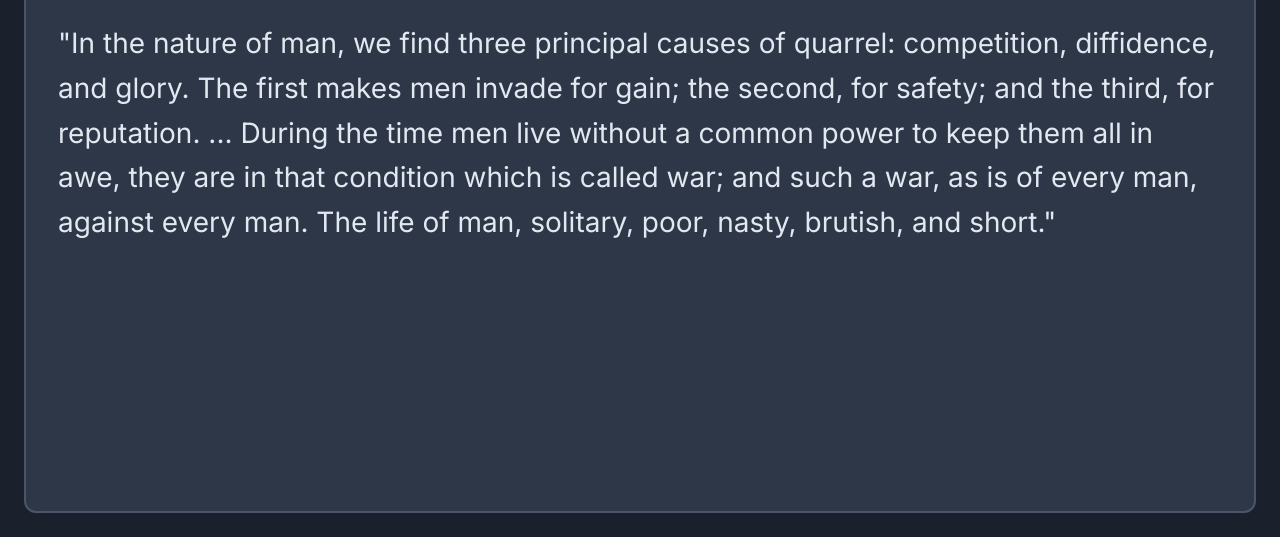
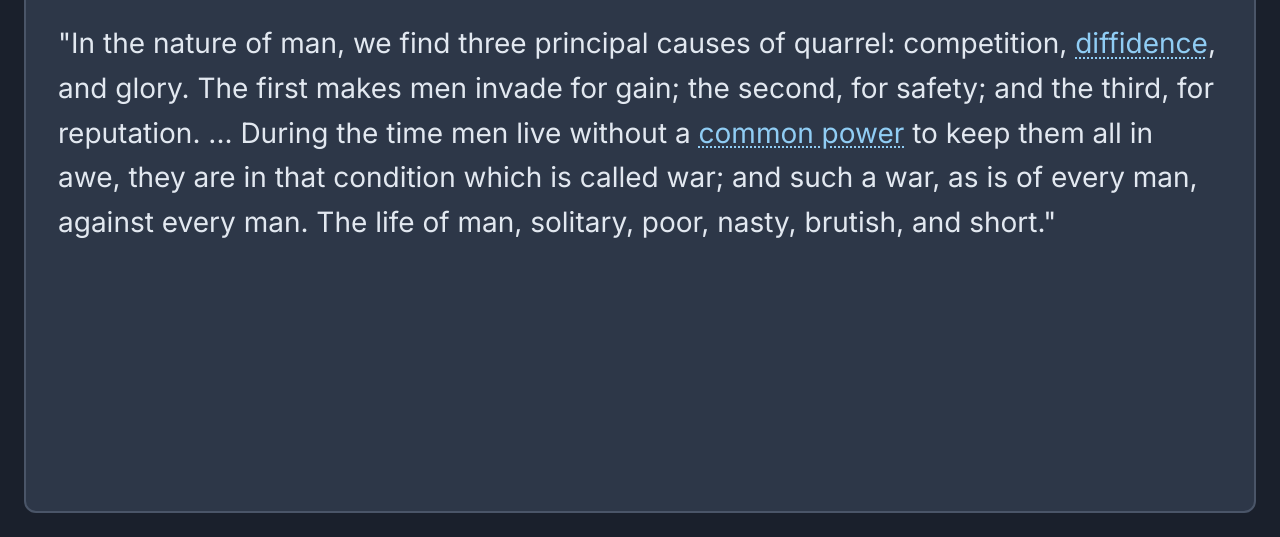
Before and after one commit to badamscms/smartboard, a plain HTML site: page index.html in a window 1280 px wide. Shown: the part 317-854 px from the top of the page. Drawn offline with nearby package versions, Linux system fonts and the light colour scheme.

Commit message:
Update index.html

```diff
--- a/index.html
+++ b/index.html
@@ -67,6 +67,17 @@
             color: #1a202c;
             font-weight: bold;
         }
+        .glossary-term {
+            text-decoration: underline;
+            text-decoration-style: dotted;
+            text-decoration-thickness: 2px;
+            text-underline-offset: 4px;
+            cursor: help;
+            color: #90cdf4;
+        }
+        .hidden {
+            display: none;
+        }
     </style>
 </head>
 <body class="overflow-hidden">
@@ -99,24 +110,73 @@
         <!-- Document panes will be injected here by JavaScript -->
     </main>
 
+    <!-- Glossary Modal -->
+    <div id="glossary-modal" class="hidden fixed inset-0 bg-black bg-opacity-70 flex items-center justify-center p-4 z-50">
+        <div class="bg-gray-800 text-gray-200 rounded-lg shadow-xl p-8 max-w-3xl w-full relative border-2 border-gray-600">
+            <button id="close-modal" class="absolute top-4 right-4 text-gray-400 hover:text-white text-4xl leading-none">&times;</button>
+            <h3 id="modal-term" class="text-3xl font-bold mb-4 text-yellow-400"></h3>
+            <p id="modal-definition" class="text-2xl"></p>
+        </div>
+    </div>
+
+
     <script>
+        const glossary = {
+            'diffidence': {
+                term: 'Diffidence',
+                definition: 'In Hobbes’s context, this means distrust or fear of other people, leading one to act first for their own safety.'
+            },
+            'common power': {
+                term: 'Common Power',
+                definition: 'A single, strong government or authority with the power to control everyone, which Hobbes believed was necessary to prevent chaos.'
+            },
+            'consent': {
+                term: 'Consent',
+                definition: 'Permission or agreement for something to happen. Locke and Jefferson argued that governments get their power from the consent of the people.'
+            },
+            'arbitrary power': {
+                term: 'Arbitrary Power',
+                definition: 'Power used by a ruler for any reason they want, without having to follow any rules or laws.'
+            },
+            'absolved': {
+                term: 'Absolved',
+                definition: 'To be set free from an obligation or blame. Locke argued people are absolved from obeying a government that violates their rights.'
+            },
+            'unalienable Rights': {
+                term: 'Unalienable Rights',
+                definition: 'Rights that you are born with and that cannot be taken away. Jefferson lists Life, Liberty, and the pursuit of Happiness as examples.'
+            },
+            'instituted': {
+                term: 'Instituted',
+                definition: 'To establish or set up something, like a government. The Declaration says governments are instituted to secure rights.'
+            },
+            'deriving': {
+                term: 'Deriving',
+                definition: 'Getting something from a specific source. The Declaration states that governments derive their power from the people.'
+            }
+        };
+
         const documents = {
             doc1: {
                 title: 'Document 1: Thomas Hobbes, "Leviathan" (1651)',
-                content: `"In the nature of man, we find three principal causes of quarrel: competition, diffidence, and glory. The first makes men invade for gain; the second, for safety; and the third, for reputation. ... During the time men live without a common power to keep them all in awe, they are in that condition which is called war; and such a war, as is of every man, against every man. The life of man, solitary, poor, nasty, brutish, and short."`
+                content: `"In the nature of man, we find three principal causes of quarrel: competition, <span class="glossary-term" data-term="diffidence">diffidence</span>, and glory. The first makes men invade for gain; the second, for safety; and the third, for reputation. ... During the time men live without a <span class="glossary-term" data-term="common power">common power</span> to keep them all in awe, they are in that condition which is called war; and such a war, as is of every man, against every man. The life of man, solitary, poor, nasty, brutish, and short."`
             },
             doc2: {
                 title: 'Document 2: John Locke, "Two Treatises of Government" (1689)',
-                content: `"Men being, as has been said, by nature all <span class="highlightable" data-match="equal">free, equal, and independent</span>, no one can be put out of this estate and subjected to the political power of another without his own <span class="highlightable" data-match="consent">consent</span>. The end of law is not to abolish or restrain but to <span class="highlightable" data-match="liberty">preserve and enlarge freedom</span>. ... Whenever the legislators endeavor to take away and destroy the property of the people or to reduce them to slavery under arbitrary power, they put themselves into a state of war with the people, who are thereupon <span class="highlightable" data-match="revolt">absolved from any further obedience</span>."`
+                content: `"Men being, as has been said, by nature all <span class="highlightable" data-match="equal">free, equal, and independent</span>, no one can be put out of this estate and subjected to the political power of another without his own <span class="highlightable glossary-term" data-match="consent" data-term="consent">consent</span>. The end of law is not to abolish or restrain but to <span class="highlightable" data-match="liberty">preserve and enlarge freedom</span>. ... Whenever the legislators endeavor to take away and destroy the property of the people or to reduce them to slavery under <span class="glossary-term" data-term="arbitrary power">arbitrary power</span>, they put themselves into a state of war with the people, who are thereupon <span class="highlightable" data-match="revolt"><span class="glossary-term" data-term="absolved">absolved</span> from any further obedience</span>."`
             },
             doc3: {
                 title: 'Document 3: The U.S. Declaration of Independence (1776)',
-                content: `"We hold these truths to be self-evident, that all men are created <span class="highlightable" data-match="equal">equal</span>, that they are endowed by their Creator with certain unalienable Rights, that among these are <span class="highlightable" data-match="liberty">Life, Liberty and the pursuit of Happiness</span>. That to secure these rights, Governments are instituted among Men, deriving their just powers from the <span class="highlightable" data-match="consent">consent of the governed</span>, That whenever any Form of Government becomes destructive of these ends, it is the <span class="highlightable" data-match="revolt">Right of the People to alter or to abolish it</span>, and to institute new Government."`
+                content: `"We hold these truths to be self-evident, that all men are created <span class="highlightable" data-match="equal">equal</span>, that they are endowed by their Creator with certain <span class="glossary-term" data-term="unalienable Rights">unalienable Rights</span>, that among these are <span class="highlightable" data-match="liberty">Life, Liberty and the pursuit of Happiness</span>. That to secure these rights, Governments are <span class="glossary-term" data-term="instituted">instituted</span> among Men, <span class="glossary-term" data-term="deriving">deriving</span> their just powers from the <span class="highlightable glossary-term" data-match="consent" data-term="consent">consent of the governed</span>, That whenever any Form of Government becomes destructive of these ends, it is the <span class="highlightable" data-match="revolt">Right of the People to alter or to <span class="glossary-term" data-term="abolish">abolish</span> it</span>, and to institute new Government."`
             }
         };
 
         const displayArea = document.getElementById('document-display');
         const buttons = document.querySelectorAll('.control-button');
+        const modal = document.getElementById('glossary-modal');
+        const closeModalBtn = document.getElementById('close-modal');
+        const modalTerm = document.getElementById('modal-term');
+        const modalDefinition = document.getElementById('modal-definition');
 
         function changeFont() {
             const selector = document.getElementById('font-selector');
@@ -125,37 +185,20 @@
 
         function createDocumentPane(docId) {
             const doc = documents[docId];
-            return `
-                <div class="document-pane w-full">
-                    <h2 class="doc-title">${doc.title}</h2>
-                    <p class="doc-content">${doc.content}</p>
-                </div>
-            `;
+            return `<div class="document-pane w-full"><h2 class="doc-title">${doc.title}</h2><p class="doc-content">${doc.content}</p></div>`;
         }
 
         function createComparisonPanes(docId1, docId2) {
              const doc1 = documents[docId1];
              const doc2 = documents[docId2];
-             return `
-                <div class="document-pane w-1/2">
-                    <h2 class="doc-title">${doc1.title}</h2>
-                    <p class="doc-content">${doc1.content}</p>
-                </div>
-                <div class="document-pane w-1/2">
-                    <h2 class="doc-title">${doc2.title}</h2>
-                    <p class="doc-content">${doc2.content}</p>
-                </div>
-             `;
+             return `<div class="document-pane w-1/2"><h2 class="doc-title">${doc1.title}</h2><p class="doc-content">${doc1.content}</p></div><div class="document-pane w-1/2"><h2 class="doc-title">${doc2.title}</h2><p class="doc-content">${doc2.content}</p></div>`;
         }
 
         function setView(docId1, docId2 = null) {
-            if (docId2) {
-                displayArea.innerHTML = createComparisonPanes(docId1, docId2);
-            } else {
-                displayArea.innerHTML = createDocumentPane(docId1);
-            }
+            displayArea.innerHTML = docId2 ? createComparisonPanes(docId1, docId2) : createDocumentPane(docId1);
             updateActiveButton(docId1, docId2);
             addHighlightListeners();
+            addGlossaryListeners();
         }
 
         function updateActiveButton(docId1, docId2) {
@@ -166,33 +209,56 @@
             else if (docId1 === 'doc2') activeId = 'btn-doc2';
             else if (docId1 === 'doc3') activeId = 'btn-doc3';
 
-            buttons.forEach(button => {
-                button.classList.remove('active');
-                if (button.id === activeId) {
-                    button.classList.add('active');
-                }
-            });
+            buttons.forEach(button => button.classList.remove('active'));
+            if(document.getElementById(activeId)) {
+                document.getElementById(activeId).classList.add('active');
+            }
         }
 
         function addHighlightListeners() {
-            const highlightables = document.querySelectorAll('.highlightable');
-            highlightables.forEach(el => {
+            document.querySelectorAll('.highlightable').forEach(el => {
                 el.addEventListener('click', (e) => {
-                    const matchGroup = e.target.getAttribute('data-match');
-                    const isAlreadyHighlighted = e.target.classList.contains('highlighted');
+                    if (e.target.classList.contains('glossary-term')) return; // Don't trigger for glossary terms
+                    const matchGroup = e.currentTarget.getAttribute('data-match');
+                    const isAlreadyHighlighted = e.currentTarget.classList.contains('highlighted');
 
-                    // Clear all existing highlights
                     document.querySelectorAll('.highlighted').forEach(h => h.classList.remove('highlighted'));
 
-                    // If it wasn't already highlighted, highlight the new group
                     if (!isAlreadyHighlighted) {
-                        document.querySelectorAll(`[data-match="${matchGroup}"]`).forEach(match => {
-                            match.classList.add('highlighted');
-                        });
+                        document.querySelectorAll(`[data-match="${matchGroup}"]`).forEach(match => match.classList.add('highlighted'));
                     }
                 });
             });
         }
+
+        function showModal(termKey) {
+            if (glossary[termKey]) {
+                modalTerm.textContent = glossary[termKey].term;
+                modalDefinition.textContent = glossary[termKey].definition;
+                modal.classList.remove('hidden');
+            }
+        }
+
+        function hideModal() {
+            modal.classList.add('hidden');
+        }
+
+        function addGlossaryListeners() {
+            document.querySelectorAll('.glossary-term').forEach(el => {
+                el.addEventListener('click', (e) => {
+                    e.stopPropagation(); // Prevents highlight listener from firing
+                    const termKey = e.target.getAttribute('data-term');
+                    showModal(termKey);
+                });
+            });
+        }
+
+        closeModalBtn.addEventListener('click', hideModal);
+        modal.addEventListener('click', (e) => {
+            if (e.target === modal) { // only close if clicking on the background
+                hideModal();
+            }
+        });
 
         // Initial view on load
         window.onload = () => {
```
